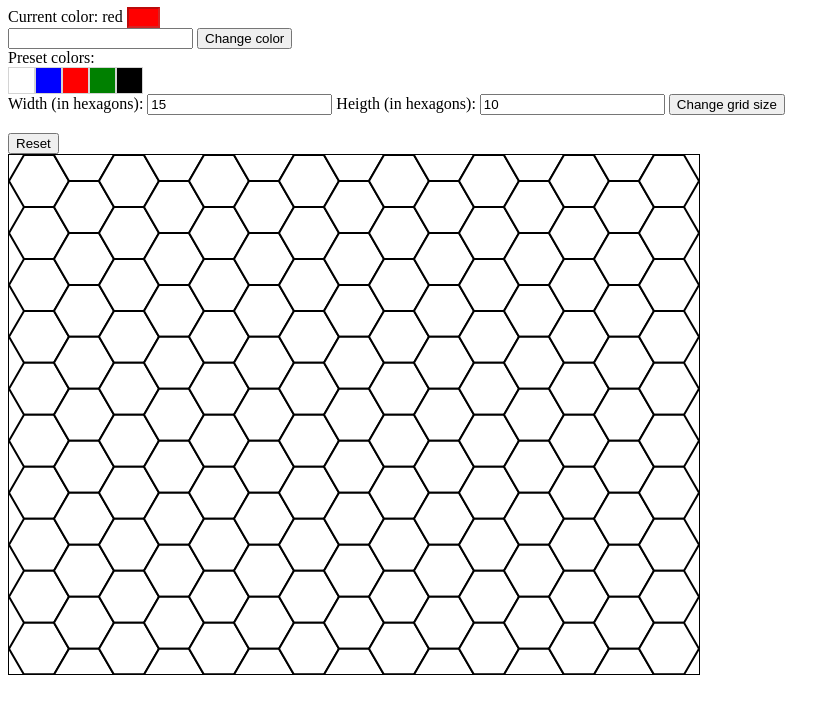
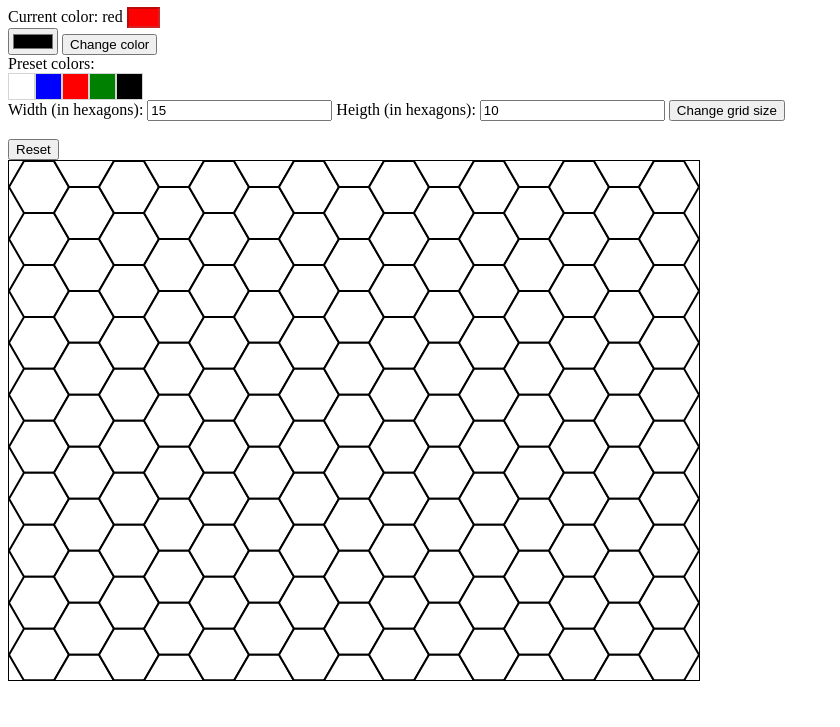
Before and after one commit to Munksgaard/rbbg, a plain HTML site: page rbbtegner.html in a window 1280 px wide. Shown: the part 73-800 px from the top of the page, without its empty margins (0-840 px from the left). Drawn offline with Linux system fonts and the light colour scheme.

Commit message:
ændret farveskifteren til input type color, opera users rejoice

```diff
--- a/rbbtegner.html
+++ b/rbbtegner.html
@@ -12,7 +12,7 @@
     Current color: <span id="colortext"></span>
     <input type="text" size="1" disabled="true" id="colorindicator"/>
     <br/>
-    <input type="text" id="hexcolor" name="hexcolor"></input>
+    <input type="color" id="hexcolor" name="hexcolor"></input>
     <input type="submit" value="Change color"
            onclick="clickChangeColor()"></input>
     <br />
```
